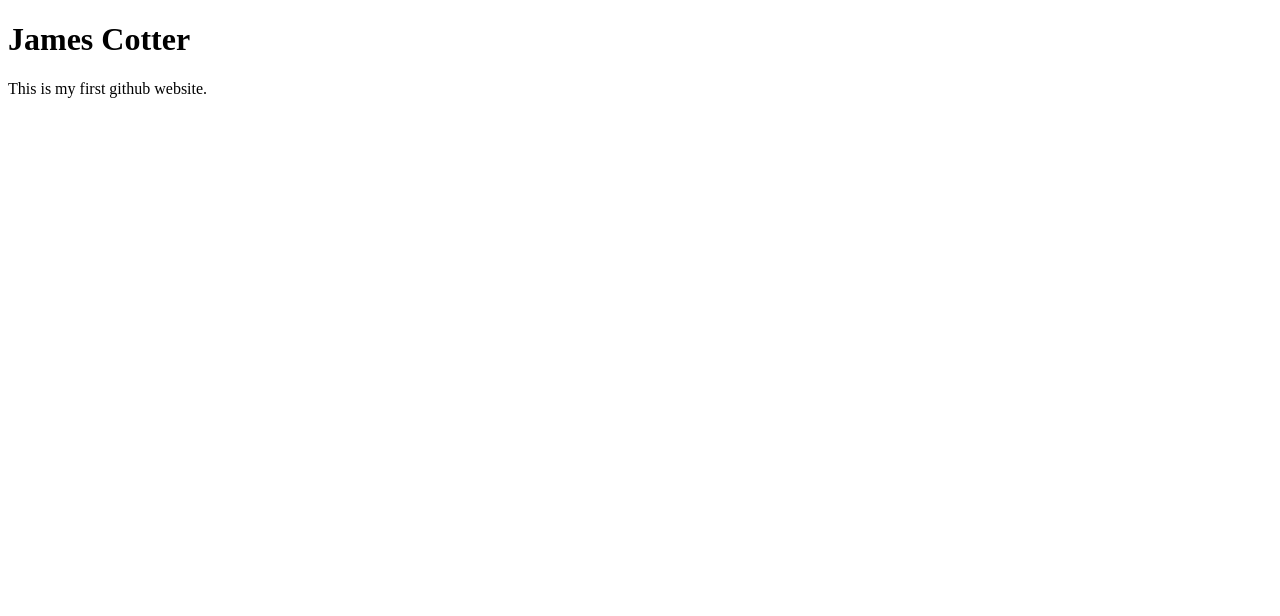
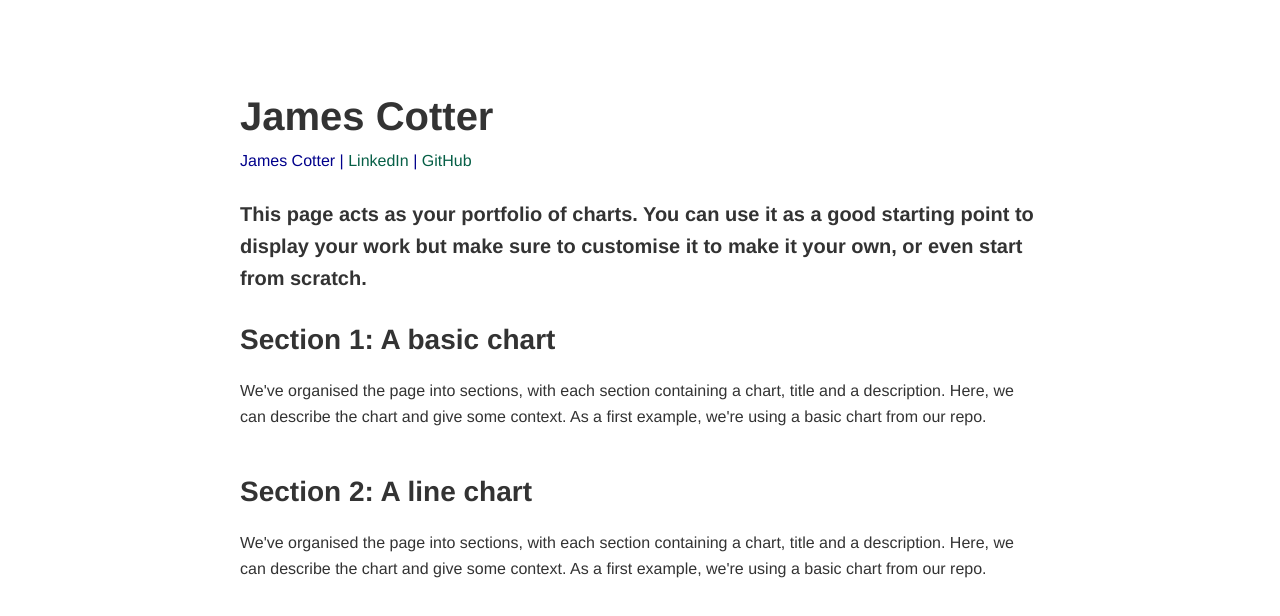
Before and after one commit to jamescotter96/jamescotter96.github.io, a plain HTML site: page index.html in a window 1280 px wide. Drawn offline with Linux system fonts and the light colour scheme; a script that the page names is missing.

Commit message:
Add files via upload

```diff
--- a/index.html
+++ b/index.html
@@ -1,30 +1,113 @@
+<!-- This HTML file provides a simple example of a portfolio page. It contains a header, a few sections, and a few charts. -->
+<!-- It works with the three css files in this folder: example1.css, example2.css and example3.css. -->
+<!-- The HTML file defines the structure of the page, and the CSS files define how it looks. -->
+<!-- The CSS examples are all designed to work with this page. Try swapping them out on line 29 and see what happens. -->
+
+<!-- Take a look around and make your own copy to adapt for your own use. -->
+
+<!-- This is a comment -->
+<!-- Comments are not displayed in the browser -->
+<!-- They can be used to leave notes in the code -->
+
 <!DOCTYPE html>
 <html>
-
-<!-- Richard Davies, Data Science -->
-
-<!-- Commenting you code is vital, vital, vital -->
-<!-- This is how you add comments to HTML -->
-
-<!-- You can also include
-multi - line comments
-if you find that useful -->
-
-<!-- To comment something out, use the short-cut CTRL & the "/" key (command + "/" on Mac)-->
-
-<!-- HTML files have two fundamental parts. (1) The head, (2) The body -->
-
-<!-- The head contains things that you do not see on the page -->
+    <!-- HTML is heirarchial: tags like this define elements on the page.
+    Each tag does something different. For example:
+        - The <html> tag defines the whole document.
+        - The <h1> tag defines a large heading
+        - The <p> tag defines a paragraph
+        - Tags appear as an opening <div> and closing </div> pair
+    -->
 
 <head>
-    <title>Page Title</title>
+    <!-- The head tag links to resources our page needs and defines information about it. Tags in the <head> aren't displayed on the page. -->
+
+    <!-- This is a link to a stylesheet which contains rules about how each element on the page should be defined-->
+    <!-- Try swapping example1.css to another, and take a look at example1.css to see if you understand it-->
+    <link rel="stylesheet" type="text/css" href="styles.css">
+    <title>My Portfolio</title> <!-- The title displayed in the browser tab, not on the page itself -->
+
+    <!-- This is a link to the vega-lite which we're using to make graphs -->
+    <script src="https://cdn.jsdelivr.net/npm/vega@5"></script>
+    <script src="https://cdn.jsdelivr.net/npm/vega-lite@5"></script>
+    <script src="https://cdn.jsdelivr.net/npm/vega-embed@6"></script>
+
+    <style>
+        #chartGrid {
+            display: flex;
+        }
+
+    </style>
 </head>
 
-<!-- The body contains thigs you see -->
-<!-- Most elements both open and close, with the content in the middle -->
-<!-- Indenting is optional, but helps with readability -->
 <body>
-    <h1>James Cotter</h1>
-    <p>This is my first github website.</p>
+<!-- The body tag contains the elements that visitors to our page will see. -->
+    <h1 class="big" style="margin-bottom: 0px;"> <!-- We have added a class to the header called "big" which we can use to style it in the CSS -->
+        <!-- This is a header, it is the largest text on the page -->
+        James Cotter
+    </h1>
+    <p style="margin-top: 0px; color: darkblue">
+        <!-- we're setting the margin to 0px so the header and authour name are close together -->
+        James Cotter | <a href="https://www.linkedin.com/in/cotterjames/">LinkedIn</a> | <a
+            href="https://jamescotter96.github.io/">GitHub</a>
+    </p>
+    <h3 class="small"> <!-- We have added a class to the header called "small" which we can use to style it in the CSS -->
+        This page acts as your portfolio of charts. You can use it as a good starting point to display your work but make sure to customise it to make it your own, or even start from scratch.
+    </h3>
+
+    <!-- We're organising the page into sections, with each section containing a chart, title and a description -->
+    <section>
+        <div class="chart-description">
+            <h2>Section 1: A basic chart</h2>
+            <p> <!-- This is a paragraph, it's the main way to display text on a web page -->
+                We've organised the page into sections, with each section containing a chart, title and a description. Here, we can describe the chart and give some context.
+                As a first example, we're using a basic chart from our repo.
+            </p>
+        </div>
+        <figure id="chart1"></figure> <!-- we give it an id so we can put a vega-lite graph here with VegaEmbed -->
+
+    </section>
+
+        <section>
+        <div class="chart-description">
+            <h2>Section 2: A line chart</h2>
+            <p> <!-- This is a paragraph, it's the main way to display text on a web page -->
+                We've organised the page into sections, with each section containing a chart, title and a description. Here, we can describe the chart and give some context.
+                As a first example, we're using a basic chart from our repo.
+            </p>
+        </div>
+        <figure id="chart2"></figure> <!-- we give it an id so we can put a vega-lite graph here with VegaEmbed -->
+    </section>
+
+    <!-- Do you want to add more sections? -->
+        <!-- Try copying pasting the section above -->
+        <!-- You'll need to change the id of the figure "<figure id="Location3"... -->
+        <!-- ... and add a new variable for the graph spec in the script at the bottom of the page -->
+
+
+    <!-- This is a script, it's a way to run JavaScript code on the page -->
+    <script>
+        // This is a comment in JavaScript - it's a different language to HTML and CSS
+
+
+        let figure_1_spec = "wk1_chart1.json"; // We're storing the URL of the graph we want to display in a variable
+                                                                                                                    // You should have a spec for a graph in this same folder. Just specify its name here, e.g. let figure_1_spec = "chart1.json"
+
+        vegaEmbed('#chart1', figure_1_spec) // We're using the vegaEmbed function to put a graph in the element with id figure_1
+
+        let figure_2_spec = "wk1_chart2.json"; // We're storing the URL of the graph we want to display in a variable
+        vegaEmbed('#chart2', figure_2_spec) // We're using the vegaEmbed function to put a graph in the element with id figure_2
+
+
+        // Do you want to add more graphs?
+        // try defining a new variable for figure_3_spec, adding VegaEmbed for Location3, and adding a new section in the HTML
+        // e.g.
+        // let figure_3_spec = ...
+        // vegaEmbed('#Location3', figure_3_spec)
+
+
+    </script>
+
 </body>
+
 </html>
--- /dev/null
+++ b/styles.css
@@ -0,0 +1,67 @@
+/* This is an example CSS file. If you include it in your portfolio, it'll provide some clean and basic styling */
+/* for your page. Feel free to experiment with the values, or copy them into a new file and use that instead. */
+
+/* These are comments in CSS. Comments don't do anything except explain your working to make code easier to understand. */
+
+
+body { /* We can style any HTML element by using its name - here we're styling the body */
+  /* We want text that uses a clean sans-serif font, is usually 16px big and close to black */
+  font-family: 'Helvetica Neue', Helvetica, Arial, sans-serif;
+  font-size: 16px;
+  color: #333;
+  line-height: 1.6;
+  /* we want a white page, that's centered and not too wide */
+  background-color: #fff;
+  margin:0 auto;
+  max-width: 800px;
+  padding-top: 60px;
+}
+
+
+/* Headings */
+h1, h2, h3, h4, h5, h6 {
+  color: #333;
+  margin-top: 24px;
+  margin-bottom: 16px;
+  font-weight: 600;
+}
+
+/* We want the headings to be a little bigger than the paragraph text */
+.big { /* This is the class we created in the HTML file, you can use it to style any element */
+  font-size: 2.5em;
+}
+
+h2 {
+  font-size: 1.75em;
+}
+
+.small {
+  font-size: 1.25em;
+}
+
+/* Paragraph */
+p {
+  margin-bottom: 1em;
+  font-weight: 300;
+}
+
+section {
+  margin-bottom: 2.5em;  /* We want a little more space between sections */
+}
+
+/* Links */
+/* We want the links to be a little more visible  and a different color */
+a {
+  color: #065f46;
+  text-decoration: none;
+}
+
+a:hover {
+  text-decoration: underline;
+}
+
+/* Images */
+img {
+  max-width: 100%;
+  height: auto;
+}
```
